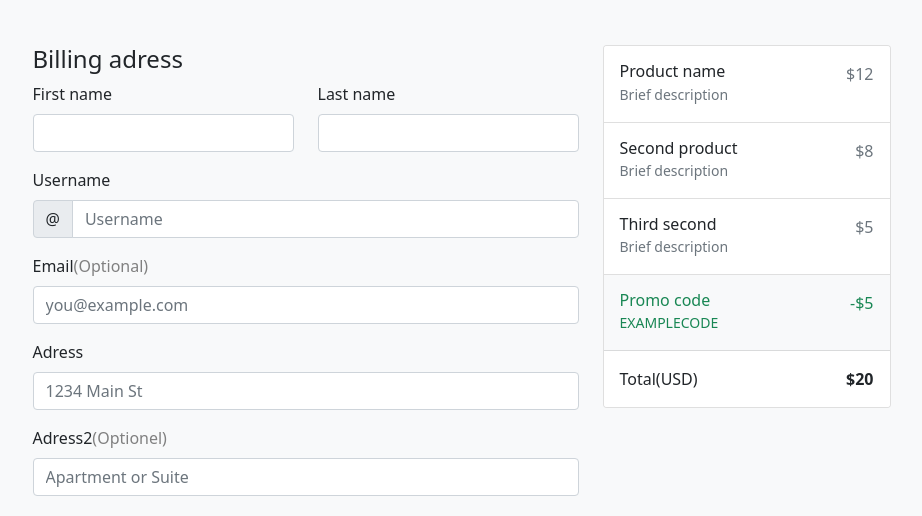
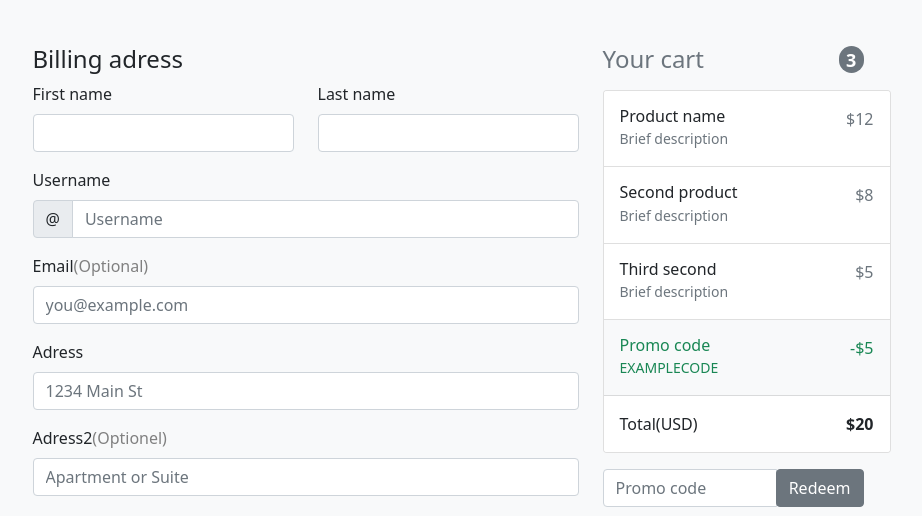
Before and after one commit to ezgihekimm/BootstrapForm, a website: page public/index.html in a window 1280 px wide. Shown: the part 282-798 px from the top of the page, without its empty margins (192-1114 px from the left). Drawn offline with Linux system fonts and the light colour scheme.

Commit message:
updated3

```diff
--- a/public/index.html
+++ b/public/index.html
@@ -10,6 +10,26 @@
 
 	<title>Hello, world!</title>
 	<style>
+		.badge-secondary {
+    color: #fff;
+    background-color: #6c757d;
+}
+.badge-pill {
+    padding-right: .6em;
+    padding-left: .6em;
+    border-radius: 10rem;
+}
+.badge {
+    display: inline-block;
+    padding: .25em .4em;
+    font-size: 75%;
+    font-weight: 700;
+    line-height: 1;
+    text-align: center;
+    white-space: nowrap;
+    vertical-align: baseline;
+
+}
 		.p{
 			font-size: large;
 			color: #212529;
@@ -242,6 +262,11 @@
 			</div>
 			</div>
 			<div class="col-lg-3 col-md-4 col-sm-12 order-sm-0 order-md-1" >
+				<h4 class="d-flex justify-content-between align-items-center mb-3">
+					<span class="text-muted">Your cart</span>
+					<span class="badge badge-secondary badge-pill">3</span>
+
+				</h4>
 				<div class="card" style="width: 18rem; ">
 
 					<ul class="list-group list-group-flush">
@@ -282,6 +307,12 @@
 
 					</ul>
 				  </div>
+				  <div class="input-group mt-3">
+					  <input type="text" class="form-control" placeholder="Promo code">
+					  <div class="input-group-append">
+						 <button type="submit" class="btn btn-secondary">Redeem</button>
+					  </div>
+				  </div>
 			</div>
 		</div>
 	</div>
```
